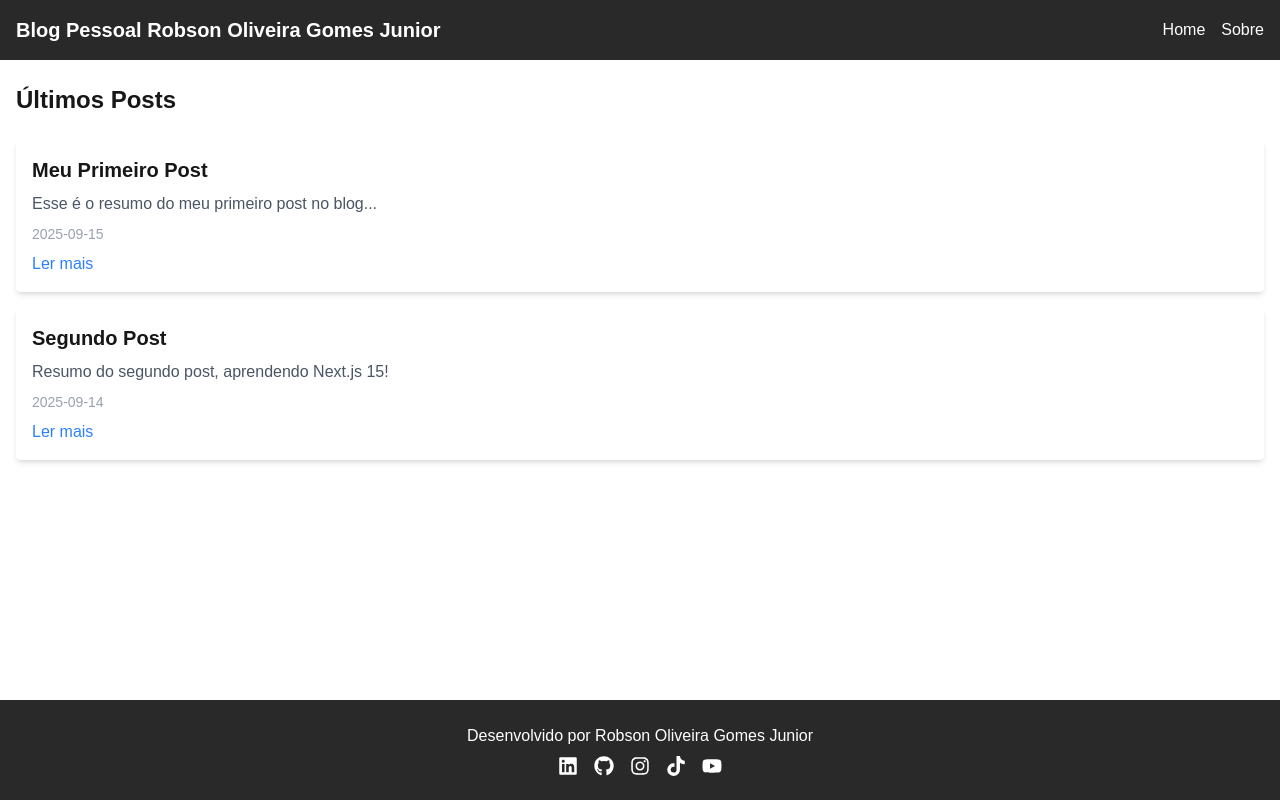
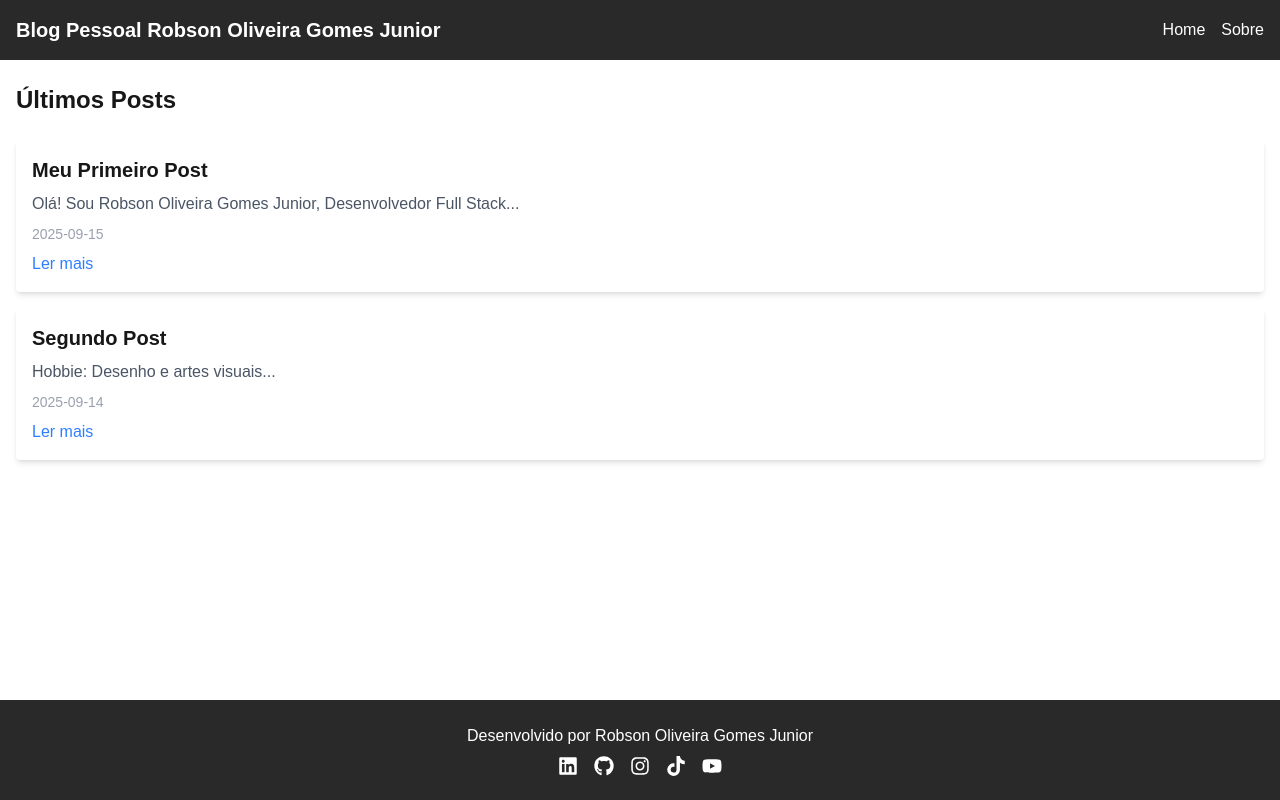
Before and after one commit to robsonjuniortj/Blog-Pessoal-Simples-Next.js-App-Router-, a Next.js app: page / in a window 1280 px wide. Built offline with nearby package versions, Linux system fonts and the light colour scheme.

Commit message:
feat: atualizar lista de posts com informações pessoais e hobbies

```diff
--- a/app/page.tsx
+++ b/app/page.tsx
@@ -3,18 +3,19 @@ import PostCard from "../components/PostCard";
 // Mock de posts
 const posts = [
   {
-    slug: "primeiro-post",
-    title: "Meu Primeiro Post",
-    excerpt: "Esse é o resumo do meu primeiro post no blog...",
-    date: "2025-09-15",
+    slug: 'primeiro-post',
+    title: 'Meu Primeiro Post',
+    excerpt: 'Olá! Sou Robson Oliveira Gomes Junior, Desenvolvedor Full Stack...',
+    date: '2025-09-15',
   },
   {
-    slug: "segundo-post",
-    title: "Segundo Post",
-    excerpt: "Resumo do segundo post, aprendendo Next.js 15!",
-    date: "2025-09-14",
+    slug: 'segundo-post',
+    title: 'Segundo Post',
+    excerpt: 'Hobbie: Desenho e artes visuais...',
+    date: '2025-09-14',
   },
 ];
+
 
 export default function HomePage() {
   return (
```
